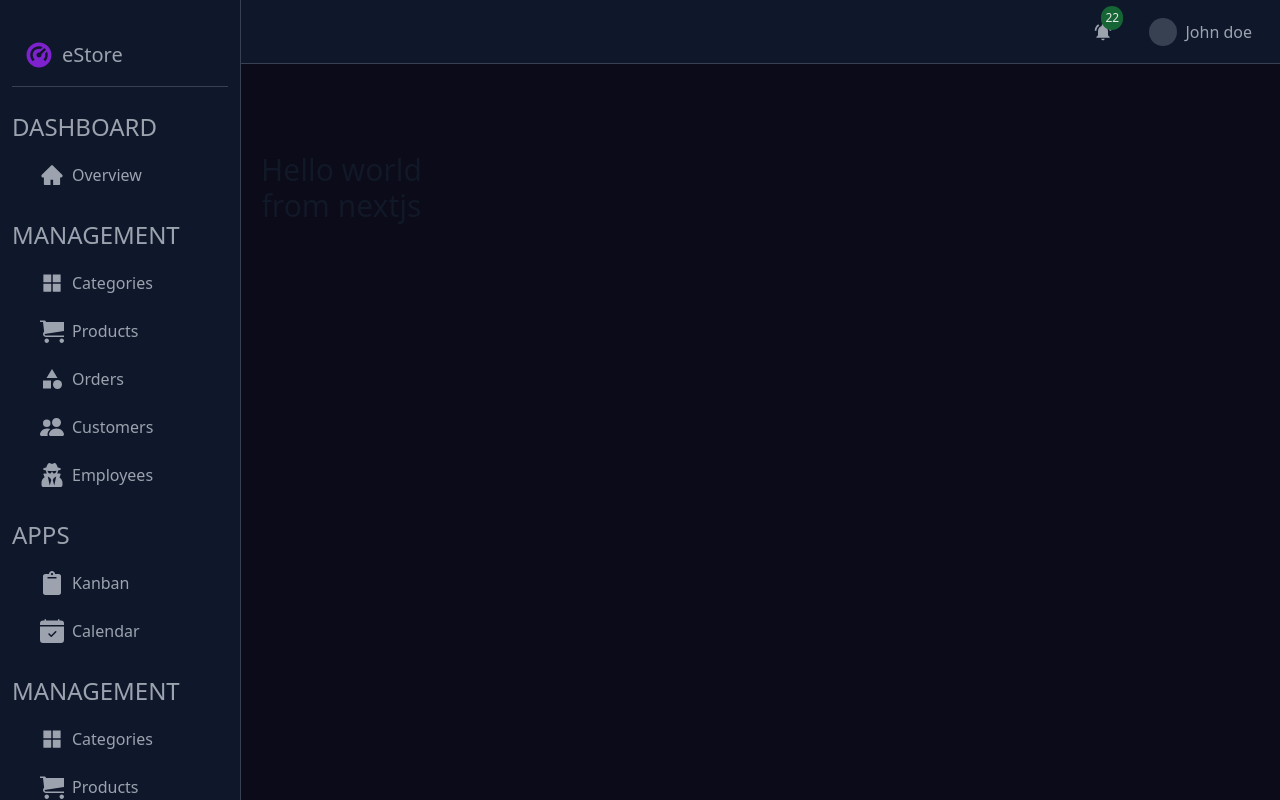
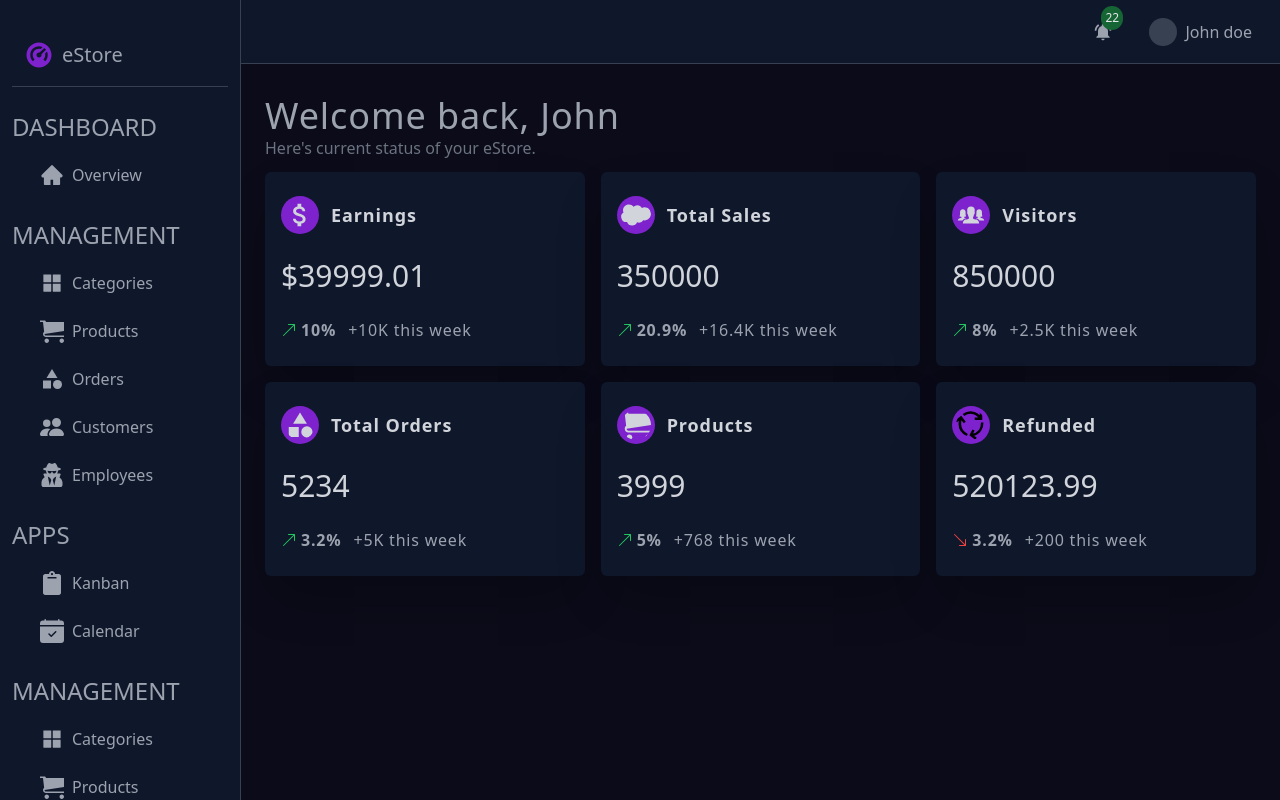
Before and after one commit to devsayog/ui-dashboard, a Next.js app: page / in a window 1280 px wide. Built offline with nearby package versions, Linux system fonts and the light colour scheme.

Commit message:
add OverviewCard and display overviewData in homepage

```diff
--- a/src/components/common/Layout.tsx
+++ b/src/components/common/Layout.tsx
@@ -12,7 +12,7 @@ const Layout = ({ children }: ILayoutProps) => {
       <Appbar />
       <div className="flex">
         <Sidebar />
-        <main className="mt-14">{children}</main>
+        <main className="mt-14 w-full">{children}</main>
       </div>
     </>
   )
--- /dev/null
+++ b/src/components/common/OverviewCard.tsx
@@ -0,0 +1,55 @@
+import type { IconType } from 'react-icons'
+import { BsArrowDownRight, BsArrowUpRight } from 'react-icons/bs'
+
+interface IOverviewCardProps {
+  title: string
+  total: number
+  Icon: IconType
+  percentage: number
+  text: string
+  positive: boolean
+}
+
+const OverviewCard = ({
+  title,
+  total,
+  Icon,
+  percentage,
+  text,
+  positive,
+}: IOverviewCardProps) => {
+  return (
+    <div
+      aria-label="earinings data"
+      className="w-full space-y-2 rounded-md bg-slate-900 p-2 text-gray-300 shadow-2xl sm:space-y-3 md:space-y-4 md:py-6 md:px-4 xl:space-y-6"
+    >
+      <div className="flex items-center space-x-3">
+        <div aria-hidden="true" className="rounded-full bg-purple-700 p-1">
+          <Icon
+            aria-hidden="true"
+            className="rounded-full text-2xl md:text-3xl"
+          />
+        </div>
+        <p className="text-base font-bold capitalize tracking-wider md:text-lg">
+          {title}
+        </p>
+      </div>
+      <p className="text-xl md:text-2xl xl:text-3xl">
+        {title === 'earnings' ? `$${total}` : total}
+      </p>
+      <div className="flex space-x-3  tracking-wider text-gray-400">
+        <p className="paragraph flex items-center">
+          {positive ? (
+            <BsArrowUpRight className="mr-1 text-green-500" />
+          ) : (
+            <BsArrowDownRight className="mr-1 text-red-500" />
+          )}
+          <span className="font-bold">{percentage}%</span>
+        </p>
+        <p className="paragraph font-medium">{text}</p>
+      </div>
+    </div>
+  )
+}
+
+export default OverviewCard
--- a/src/data/data.ts
+++ b/src/data/data.ts
@@ -1,8 +1,63 @@
 import { AiFillAppstore, AiFillHome } from 'react-icons/ai'
 import { BsFillCalendarCheckFill, BsPeopleFill } from 'react-icons/bs'
 import { FaClipboard, FaUserSecret } from 'react-icons/fa'
+import { GrCycle } from 'react-icons/gr'
 import { ImCart } from 'react-icons/im'
-import { MdCategory } from 'react-icons/md'
+import { IoIosPeople } from 'react-icons/io'
+import { MdCategory, MdOutlineAttachMoney } from 'react-icons/md'
+import { SiSalesforce } from 'react-icons/si'
+
+export const overviewCards = [
+  {
+    title: 'earnings',
+    total: 39_999.01,
+    Icon: MdOutlineAttachMoney,
+    percentage: 10,
+    text: '+10K this week',
+    positive: true,
+  },
+  {
+    title: 'total sales',
+    total: 350_000,
+    Icon: SiSalesforce,
+    percentage: 20.9,
+    text: '+16.4K this week',
+    positive: true,
+  },
+  {
+    title: 'visitors',
+    total: 850_000,
+    Icon: IoIosPeople,
+    percentage: 8,
+    text: '+2.5K this week',
+    positive: true,
+  },
+
+  {
+    title: 'total orders',
+    total: 5_234,
+    Icon: MdCategory,
+    percentage: 3.2,
+    text: '+5K this week',
+    positive: true,
+  },
+  {
+    title: 'products',
+    total: 3_999,
+    Icon: ImCart,
+    percentage: 5,
+    text: '+768 this week',
+    positive: true,
+  },
+  {
+    title: 'refunded',
+    total: 520_123.99,
+    Icon: GrCycle,
+    percentage: 3.2,
+    text: '+200 this week',
+    positive: false,
+  },
+]
 
 export const navLinks = [
   {
--- a/src/pages/index.tsx
+++ b/src/pages/index.tsx
@@ -1,16 +1,21 @@
+import OverviewCard from '@/components/common/OverviewCard'
+import { overviewCards } from '@/data/data'
+
 const Home = () => {
   return (
-    <>
-      <section className="text-gray-600">
-        <div className="container mx-auto px-5 py-24">
-          <h1 className="mb-20 text-center text-2xl font-medium text-gray-900 sm:text-3xl">
-            Hello world
-            <br className="hidden sm:block" />
-            from nextjs
-          </h1>
-        </div>
-      </section>
-    </>
+    <section aria-labelledby="page-title" className="section">
+      <h1 id="page-title" className="heading1">
+        Welcome back, John
+      </h1>
+      <p className="paragraph text-gray-500">
+        Here&apos;s current status of your eStore.
+      </p>
+      <div className="my-3 grid gap-4 sm:grid-cols-2 md:grid-cols-3 2xl:grid-cols-4">
+        {overviewCards.map((cardData) => (
+          <OverviewCard {...cardData} key={cardData.title} />
+        ))}
+      </div>
+    </section>
   )
 }
 
--- a/src/styles/globals.css
+++ b/src/styles/globals.css
@@ -4,7 +4,7 @@
 
 @layer base {
   body {
-    @apply bg-[rgb(11,11,25)] text-gray-400 font-normal;
+    @apply bg-[rgb(11,11,25)] text-gray-400 font-normal overflow-x-hidden;
   }
 }
 @layer components {
@@ -14,4 +14,13 @@
   .sidebar_link {
     @apply flex items-center space-x-2 rounded py-2 px-3 transition hover:bg-slate-700 hover:text-gray-300 focus;
   }
+  .section {
+    @apply px-2 my-4 sm:my-6 md:px-4 xl:px-6 lg:my-10 2xl:my-12;
+  }
+  .paragraph {
+    @apply text-sm md:text-base;
+  }
+  .heading1 {
+    @apply text-2xl font-medium tracking-wide md:text-3xl xl:text-4xl;
+  }
 }
```
